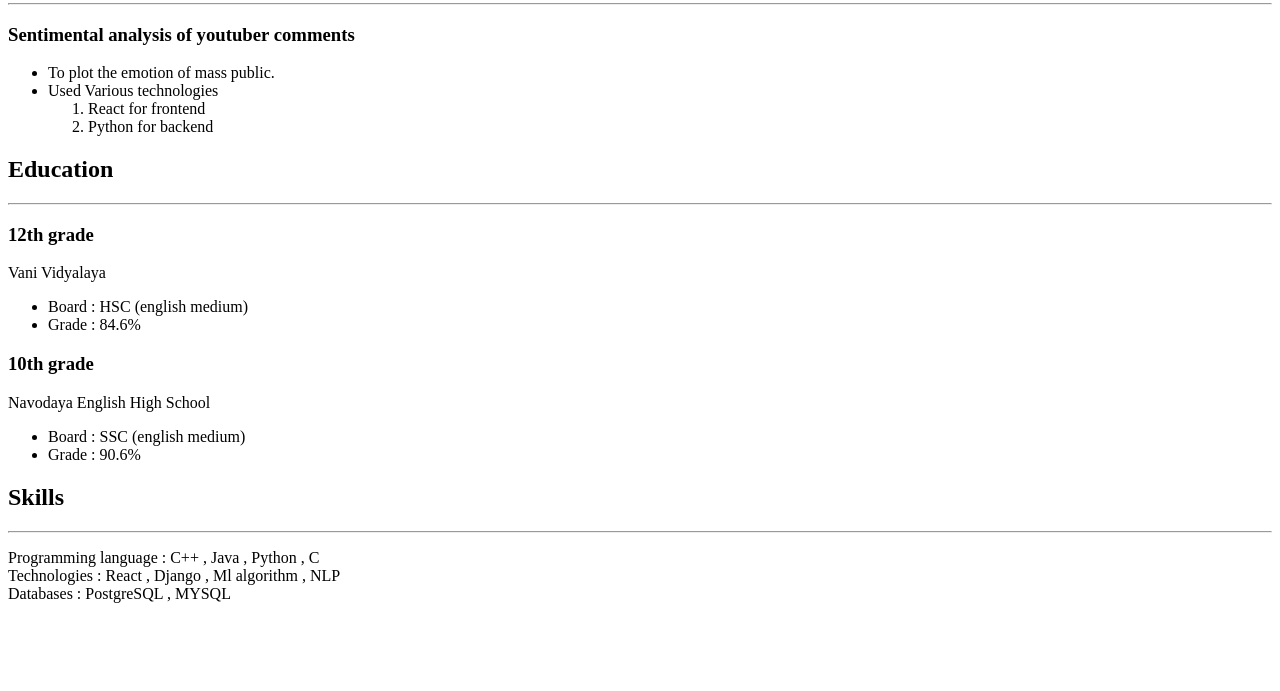
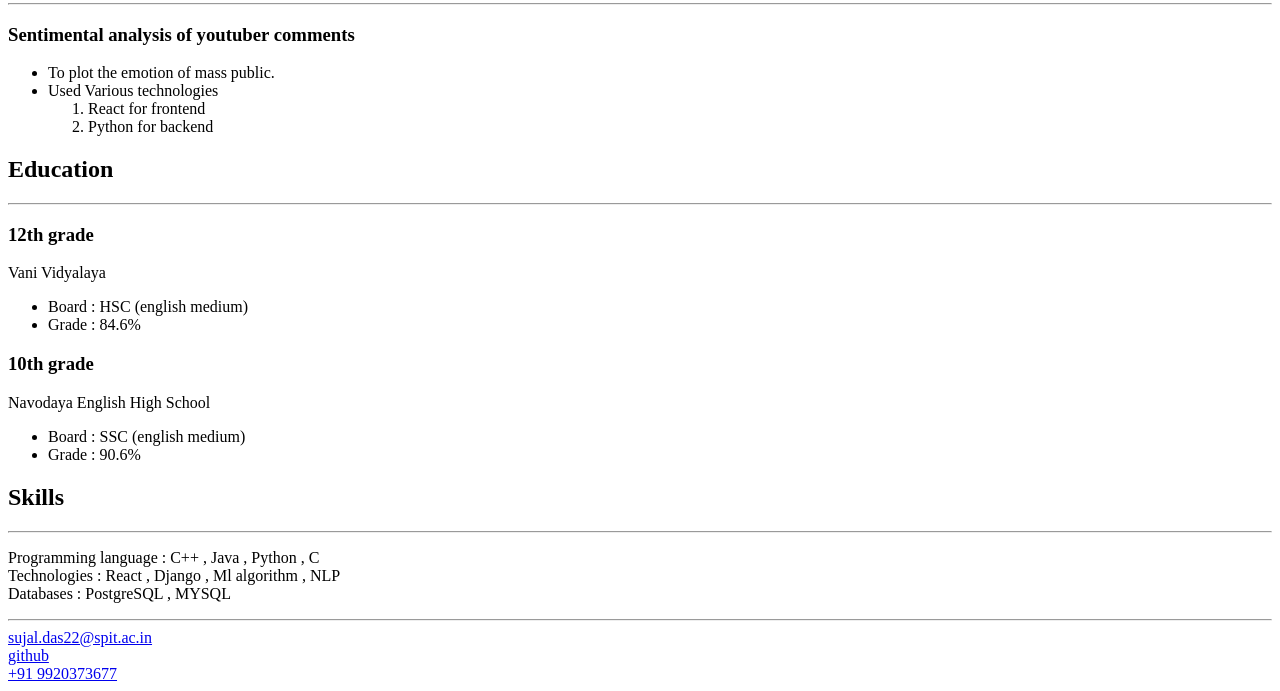
Before and after one commit to sujal-9999/capstone-project, a plain HTML site: page index.html in a window 1280 px wide. Shown: the part 124-815 px from the top of the page. Drawn offline with Linux system fonts and the light colour scheme.

Commit message:
Update index.html

```diff
--- a/index.html
+++ b/index.html
@@ -64,5 +64,15 @@
         Databases             : PostgreSQL , MYSQL
     </p>
 
+    <hr />
+
+    <footer >
+        <a href = "mailto:sujal.das22@spit.ac.in" align = "left">sujal.das22@spit.ac.in</a>
+        <br />
+        <a href = "https://github.com/sujal-9999">github</a>
+        <br />
+        <a href = "tel:+91.9920373677" >+91 9920373677</a>
+    </footer>
+
 </body>
 </html>
```
